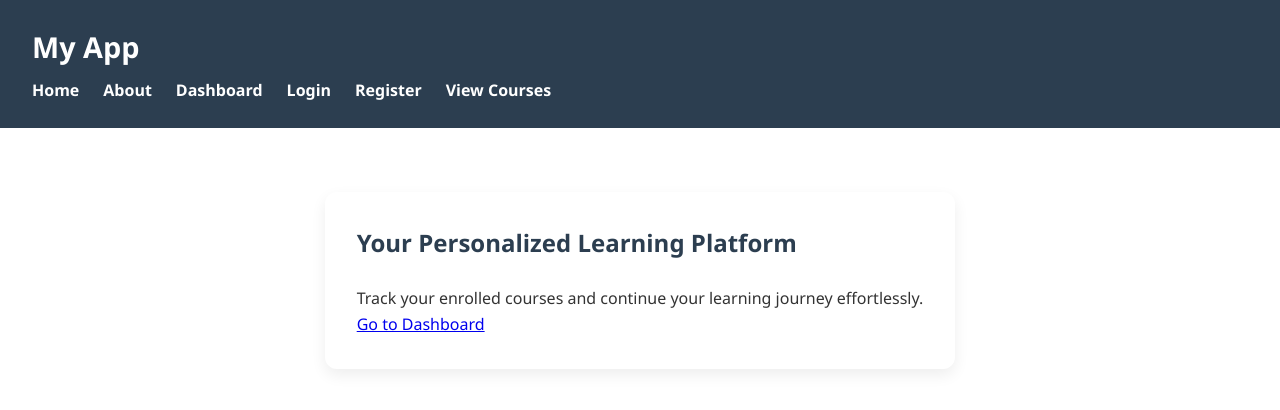
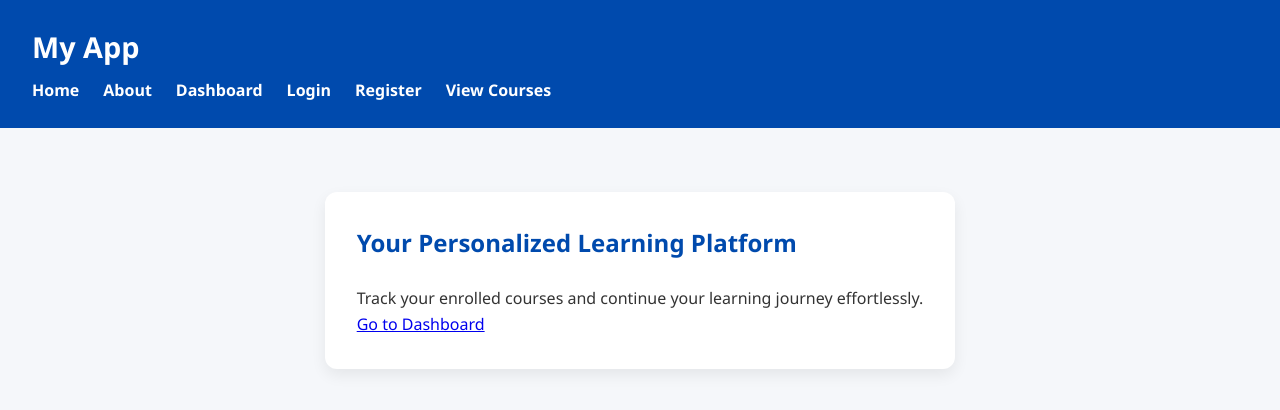
Before and after one commit to Larry-Master/SkillPro, a Next.js app in the folder skillpro/: page / in a window 1280 px wide. Shown: the top 410 px of the page. Built offline with nearby package versions, Linux system fonts and the light colour scheme.

Commit message:
Update global.css

```diff
--- a/skillpro/styles/global.css
+++ b/skillpro/styles/global.css
@@ -1,9 +1,9 @@
 :root {
-  --primary: #2c3e50;     /* dark blue */
-  --accent: #1abc9c;      /* teal-like blue */
-  --light-gray: #f4f4f4;
+  --primary: #004aad;
+  --light-bg: #f5f7fa;
+  --card-bg: #ffffff;
   --text: #333;
-  --border: #ddd;
+  --accent: #005eff;
 }
 
 * {
```
